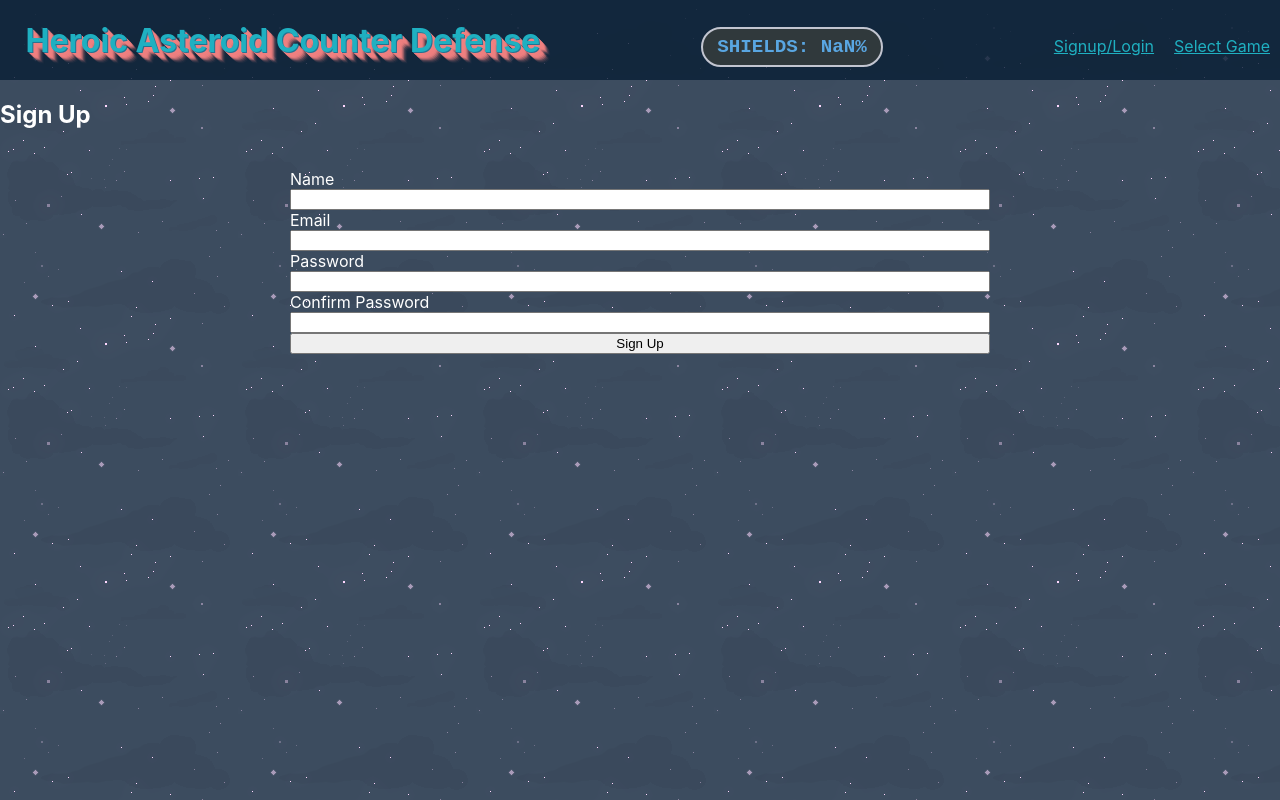
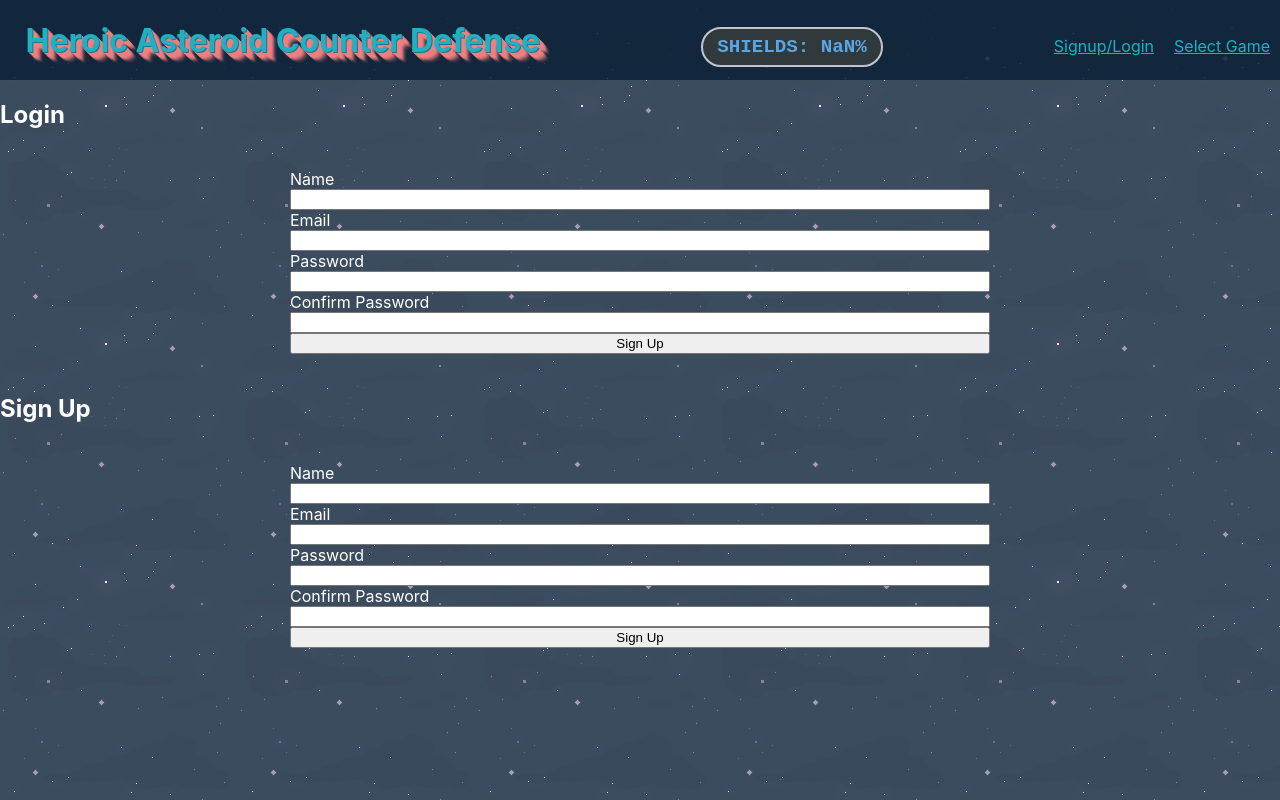
Before and after one commit to daleinen7/heroic-asteroid-counter-defense, a React (Create React App) app: page /auth in a window 1280 px wide. Built offline with nearby package versions, Linux system fonts and the light colour scheme.

Commit message:
signup works, start on login

```diff
--- a/models/user.js
+++ b/models/user.js
@@ -6,6 +6,12 @@ const bcrypt = require('bcrypt');
 const SALT_ROUNDS = 6;
 
 const userSchema = new Schema({
+  name: {
+    type: String,
+    unique: true,
+    trim: true,
+    required: true
+  },
   email: {
     type: String,
     unique: true,
--- a/src/components/Header/index.jsx
+++ b/src/components/Header/index.jsx
@@ -1,5 +1,6 @@
 import styled from 'styled-components';
 import {Link} from 'react-router-dom';
+import * as userService from '../../utilities/users-service';
 
 const Title = styled.h1`
   /* font-family: 'Overpass Mono', monospace; */
@@ -52,6 +53,11 @@ const ShieldDisplay = styled.label`
 
 export default function Header(props) {
 
+  function handleLogout() {
+    userService.logout();
+    props.setUser(null)
+  }
+
   return(
     <StyledDiv>
       <Title>Heroic Asteroid Counter Defense</Title>
@@ -60,10 +66,14 @@ export default function Header(props) {
       </ShieldDisplay>
 
       <StyledNav>
-        {props.user &&
+        {props.user ?
+        <>
           <Link className='nav-link' to='Profile'>User Games</Link>
+          <Link className='nav-link' onClick={handleLogout} to=''>Logout</Link>
+        </>
+          :
+          <Link className='nav-link'  to='auth'>Signup/Login</Link>
         }
-        <Link className='nav-link' to='auth'>Signup/Login</Link>
         <Link className='nav-link' to='select'>Select Game</Link>
       </StyledNav>
     </StyledDiv>
--- /dev/null
+++ b/src/components/Login/index.jsx
@@ -0,0 +1,61 @@
+import {useState} from 'react';
+import {signUp} from '../../utilities/users-service';
+import styled from 'styled-components';
+
+const StyledForm = styled.form`
+  display: flex;
+  flex-direction: column;
+  margin: 40px auto;
+  width: 80vw;
+  max-width: 700px;
+`;
+
+export default function Login({setUser}) {
+  const [formData, setFormData] = useState({
+    name: '',
+    email: '',
+    password: '',
+    confirm: '',
+    error: ''
+  })
+
+  const handleChange = (e) => {
+    const newFormData = {...formData, [e.target.name]: e.target.value};
+    setFormData(newFormData);
+  }
+
+  const handleSubmit = async (e) => {
+    e.preventDefault();
+    try {
+      const signUpData = formData;
+      delete signUpData.confirm;
+      delete signUpData.error;
+      const user = await signUp(signUpData);
+      setUser(user);
+
+    } catch {
+      setFormData({...formData, error: 'An error occured!'})
+    }
+    setFormData({
+      name: '',
+      email: '',
+      password: '',
+      confirm: '',
+      error: ''
+    })
+  }
+
+  return(
+    <StyledForm onSubmit={handleSubmit}>
+      <label htmlFor="name">Name</label>
+      <input type="text" value={formData.name} onChange={handleChange} name='name'/>
+      <label htmlFor="email">Email</label>
+      <input type="text" value={formData.email} onChange={handleChange} name='email'/>
+      <label htmlFor="password">Password</label>
+      <input type="text" value={formData.password} onChange={handleChange} name='password'/>
+      <label htmlFor="confirm">Confirm Password</label>
+      <input type="text" value={formData.confirm} onChange={handleChange} name='confirm'/>
+      <input type="submit" value="Sign Up"/>
+    </StyledForm>
+  )
+}
--- /dev/null
+++ b/src/components/SignUp/index.jsx
@@ -0,0 +1,61 @@
+import {useState} from 'react'
+import {signUp} from '../../utilities/users-service';
+import styled from 'styled-components';
+
+const StyledForm = styled.form`
+  display: flex;
+  flex-direction: column;
+  margin: 40px auto;
+  width: 80vw;
+  max-width: 700px;
+`;
+
+export default function SignUp({setUser}) {
+  const [formData, setFormData] = useState({
+    name: '',
+    email: '',
+    password: '',
+    confirm: '',
+    error: ''
+  })
+
+  const handleChange = (e) => {
+    const newFormData = {...formData, [e.target.name]: e.target.value};
+    setFormData(newFormData);
+  }
+
+  const handleSubmit = async (e) => {
+    e.preventDefault();
+    try {
+      const signUpData = formData;
+      delete signUpData.confirm;
+      delete signUpData.error;
+      const user = await signUp(signUpData);
+      setUser(user);
+
+    } catch {
+      setFormData({...formData, error: 'An error occured!'})
+    }
+    setFormData({
+      name: '',
+      email: '',
+      password: '',
+      confirm: '',
+      error: ''
+    })
+  }
+
+  return(
+    <StyledForm onSubmit={handleSubmit}>
+      <label htmlFor="name">Name</label>
+      <input type="text" value={formData.name} onChange={handleChange} name='name'/>
+      <label htmlFor="email">Email</label>
+      <input type="text" value={formData.email} onChange={handleChange} name='email'/>
+      <label htmlFor="password">Password</label>
+      <input type="text" value={formData.password} onChange={handleChange} name='password'/>
+      <label htmlFor="confirm">Confirm Password</label>
+      <input type="text" value={formData.confirm} onChange={handleChange} name='confirm'/>
+      <input type="submit" value="Sign Up"/>
+    </StyledForm>
+  )
+}
--- a/src/pages/App/App.jsx
+++ b/src/pages/App/App.jsx
@@ -2,6 +2,7 @@ import {useState} from 'react';
 import './App.css';
 import styled from 'styled-components';
 import { Route, Switch, Redirect } from 'react-router-dom';
+import {getUser} from '../../utilities/users-service';
 import Profile from '../Profile';
 import Auth from '../Auth';
 import Game from '../Game';
@@ -15,12 +16,12 @@ const Main = styled.main`
 
 function App() {
 
-  const [user, setUser] = useState(null);
+  const [user, setUser] = useState(getUser());
   const [sound, setSound] = useState(true);
 
   return (
     <Main className="App">
-      <Header/>
+      <Header user={user} setUser={setUser}/>
       <Switch>
         <Route path="/profile">
           <Profile/>
@@ -32,7 +33,7 @@ function App() {
           <GameSelect/>
         </Route>
         <Route path="/auth">
-          <Auth/>
+          <Auth setUser={setUser}/>
         </Route>
         <Route path="/">
           <Game/>
--- a/src/pages/Auth/index.jsx
+++ b/src/pages/Auth/index.jsx
@@ -1,67 +1,15 @@
 import {useState} from 'react';
-import {signUp} from '../../utilities/users-service';
-import styled from 'styled-components';
+import SignUp from '../../components/SignUp';
+import Login from '../../components/Login';
 
-const StyledDiv = styled.div`
-  form {
-    display: flex;
-    flex-direction: column;
-    margin: 40px auto;
-    width: 80vw;
-    max-width: 700px;
-  }
-`;
-
-export default function Auth() {
-
-  const [formData, setFormData] = useState({
-    name: '',
-    email: '',
-    password: '',
-    confirm: '',
-    error: ''
-  })
-
-  const handleChange = (e) => {
-    const newFormData = {...formData, [e.target.name]: e.target.value};
-    setFormData(newFormData);
-  }
-
-  const handleSubmit = async (e) => {
-    e.preventDefault();
-    try {
-      const signUpData = formData;
-      delete signUpData.confirm;
-      delete signUpData.error;
-      const user = await signUp(signUpData);
-      console.log(user);
-
-    } catch {
-      setFormData({...formData, error: 'An error occured!'})
-    }
-    setFormData({
-      name: '',
-      email: '',
-      password: '',
-      confirm: '',
-      error: ''
-    })
-  }
+export default function Auth({setUser}) {
 
   return(
-    <StyledDiv>
+    <>
+      <h2>Login</h2>
+      <Login setUser={setUser}/>
       <h2>Sign Up</h2>
-      <form onSubmit={handleSubmit}>
-        <label htmlFor="name">Name</label>
-        <input type="text" value={formData.name} onChange={handleChange} name='name'/>
-        <label htmlFor="email">Email</label>
-        <input type="text" value={formData.email} onChange={handleChange} name='email'/>
-        <label htmlFor="password">Password</label>
-        <input type="text" value={formData.password} onChange={handleChange} name='password'/>
-        <label htmlFor="confirm">Confirm Password</label>
-        <input type="text" value={formData.confirm} onChange={handleChange} name='confirm'/>
-        <input type="submit" value="Sign Up"/>
-      </form>
-    </StyledDiv>
+      <SignUp setUser={setUser}/>
+    </>
   )
 }
--- a/src/utilities/users-service.js
+++ b/src/utilities/users-service.js
@@ -4,8 +4,36 @@ export async function signUp(userData) {
   try {
     // network request to users-api.js which returns a JWT
     const token = await usersAPI.signUp(userData);
-    return token;
+    // persist token
+    localStorage.setItem('token', token);
+    return getUser();
   } catch {
     throw new Error('Invalid Sign Up');
   }
 }
+
+export function getUser() {
+  const token = getToken();
+  //if there's a token, return the user in the payload, otherwise return null
+  return token ? JSON.parse(atob(token.split('.')[1])).user : null;
+}
+
+export function getToken() {
+  const token = localStorage.getItem('token');
+  if(!token) return null;
+
+  // return payload of token + json parse the body
+  const payload = JSON.parse(atob(token.split('.')[1]));
+
+  // if the token has expired
+  if(payload.exp < Date.now() / 1000) {
+    // remove it
+    localStorage.removeItem('token');
+    return null;
+  }
+  return token;
+}
+
+export function logout() {
+  localStorage.removeItem('token');
+}
```
